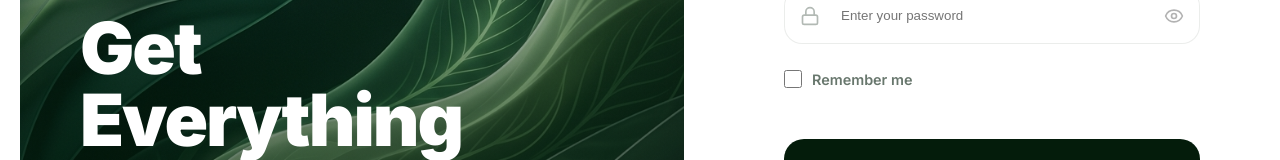
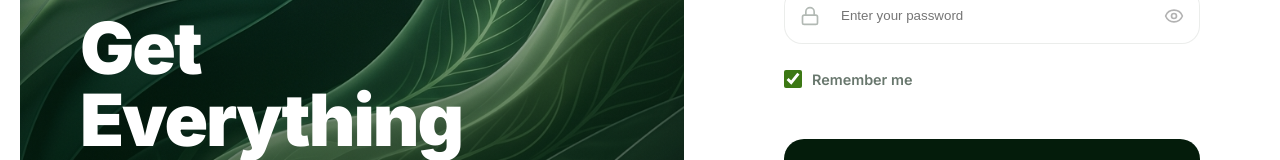
Before and after one commit to wazeer-dev/ecozeroo, a Next.js app: page /login in a window 1280 px wide. Shown: the part 312-472 px from the top of the page. Built offline with nearby package versions, Linux system fonts and the light colour scheme; no server answers; the database is empty.

Commit message:
feat: make Remember Me checkbox functional

```diff
--- a/src/app/login/page.tsx
+++ b/src/app/login/page.tsx
@@ -5,7 +5,7 @@ import { Mail, Lock, Eye, EyeOff, Apple, ArrowRight, Leaf } from 'lucide-react';
 import { useState } from 'react';
 import { getDoc, doc, setDoc } from 'firebase/firestore';
 import { auth, db } from '@/firebase/config';
-import { signInWithEmailAndPassword, GoogleAuthProvider, signInWithPopup, OAuthProvider } from 'firebase/auth';
+import { signInWithEmailAndPassword, GoogleAuthProvider, signInWithPopup, OAuthProvider, setPersistence, browserLocalPersistence, browserSessionPersistence } from 'firebase/auth';
 
 const colors = {
   bg: '#f7fdf4',
@@ -23,6 +23,7 @@ export default function LoginPage() {
 
   const [isLoggingIn, setIsLoggingIn] = useState(false);
   const [showPassword, setShowPassword] = useState(false);
+  const [rememberMe, setRememberMe] = useState(true);
 
   // Social Login Helpers
   const handleSocialSuccess = async (user: any) => {
@@ -90,6 +91,7 @@ export default function LoginPage() {
     }
 
     try {
+      await setPersistence(auth, rememberMe ? browserLocalPersistence : browserSessionPersistence);
       await signInWithEmailAndPassword(auth, normalizedEmail, password);
 
       const userDoc = await getDoc(doc(db, 'users', normalizedEmail));
@@ -220,7 +222,13 @@ export default function LoginPage() {
             </div>
 
             <div style={{ display: 'flex', alignItems: 'center', gap: '10px' }}>
-              <input type="checkbox" id="remember" style={{ accentColor: colors.primary, width: '18px', height: '18px' }} />
+              <input
+                type="checkbox"
+                id="remember"
+                checked={rememberMe}
+                onChange={(e) => setRememberMe(e.target.checked)}
+                style={{ accentColor: colors.primary, width: '18px', height: '18px' }}
+              />
               <label htmlFor="remember" style={{ fontSize: '0.9rem', color: colors.textMuted, fontWeight: 600, cursor: 'pointer' }}>Remember me</label>
             </div>
 
```
